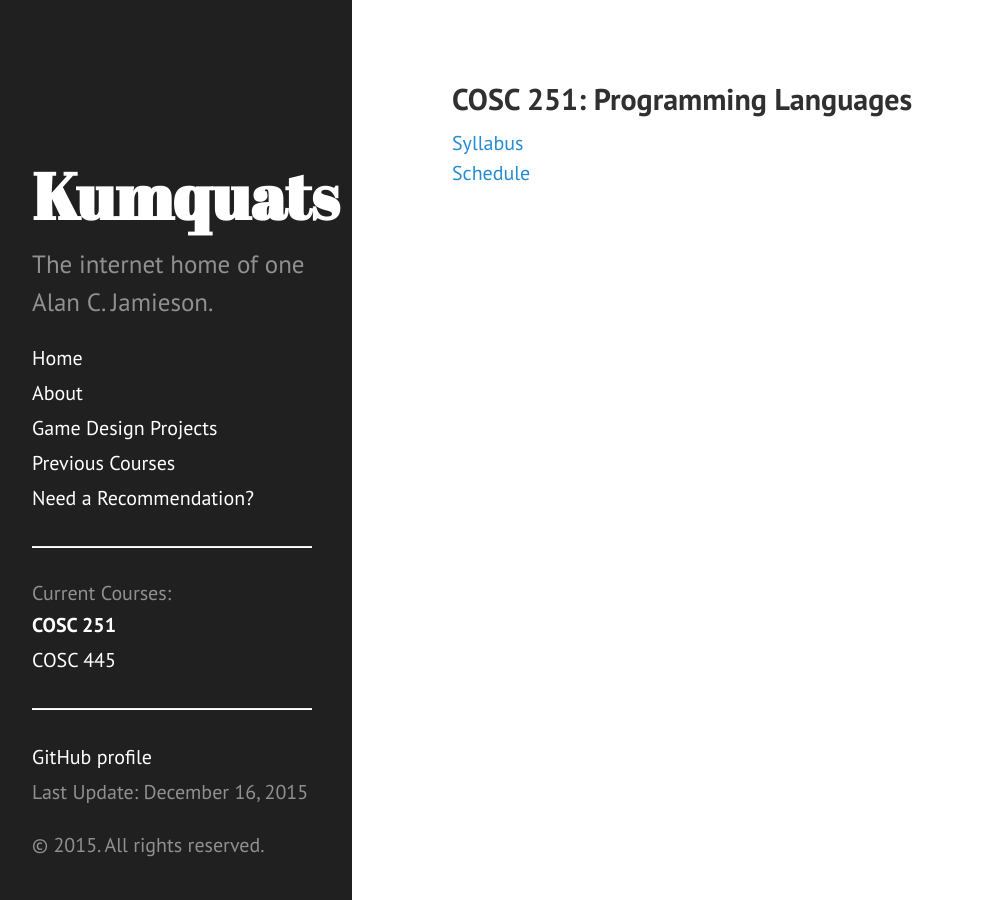
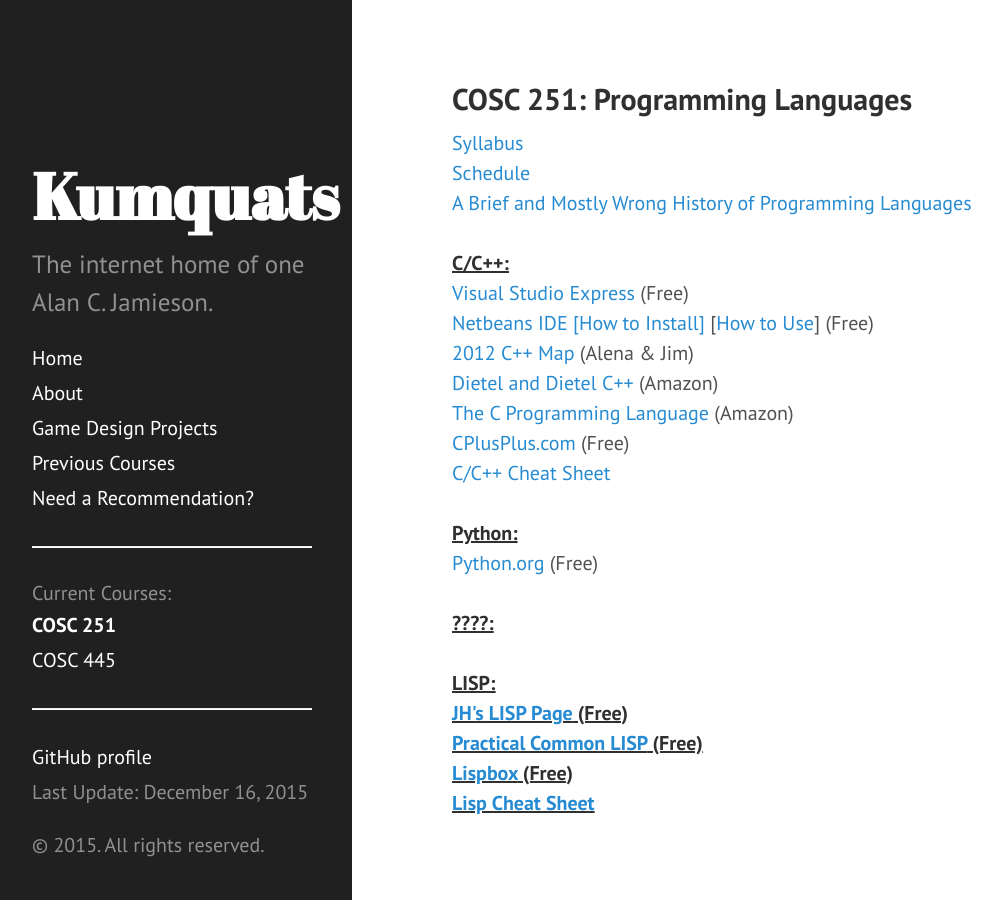
Before and after one commit to ripark/ripark.github.io, a Jekyll site: the page built from s16/cosc251.html, in a window 1280 px wide. Shown: the whole page, without its empty margins (8-1010 px from the left). Built offline with Jekyll 4.4.1, drawn with Linux system fonts in a browser that asks for light colours; Markdown is read by kramdown in place of the engine named in the settings.

Commit message:
s16 update 4

```diff
--- a/prevcourses.html
+++ b/prevcourses.html
@@ -4,6 +4,7 @@ title: Previous Courses
 ---
 
 Fall 2015:
+<br>
 <a href="http://ripark.github.io/f15/cosc201/">COSC 201 - Algorithms and Data Structures</a>
 <br>
 <a href="http://ripark.github.io/f15/cosc438/">COSC 438 - Game Design and Development</a>
--- a/s16/cosc251.html
+++ b/s16/cosc251.html
@@ -8,3 +8,65 @@ shorttitle: "COSC 251"
 <br>
 <a href="http://ripark.github.io/s16/COSC251Sched.pdf">Schedule</a>
 <br>
+
+<a href=
+        "http://james-iry.blogspot.com/2009/05/brief-incomplete-and-mostly-wrong.html"
+             rel="self">A Brief and Mostly Wrong History of
+             Programming Languages</a>
+        <br />
+        <br />
+        <strong><u>C/C++:
+        <br /></u></strong><a href=
+        "http://www.microsoft.com/visualstudio/eng/downloads"
+             rel="self">Visual Studio Express</a> (Free)
+        <br />
+        <a href="http://netbeans.org/"
+             rel="self">Netbeans IDE</a> <a href=
+             "http://netbeans.org/community/releases/70/cpp-setup-instructions.html"
+             rel="self">[How to Install]</a> [<a href=
+             "http://cnd.netbeans.org/cnd-tutorial.html"
+             rel="self">How to Use</a>]
+             (Free)<strong><u><br /></u></strong><a href=
+             "http://faculty.smcm.edu/acjamieson/s12/cppmap-2012.png"
+             rel="self">2012 C++ Map</a> (Alena &amp; Jim)
+        <br />
+        <a href=
+        "http://www.amazon.com/How-Program-7th-Paul-Deitel/dp/0136117260/ref=sr_1_2?ie=UTF8&amp;s=books&amp;qid=1264741210&amp;sr=1-2"
+             rel="self">Dietel and Dietel C++</a> (Amazon)
+        <br />
+        <a href=
+        "http://www.amazon.com/Programming-Language-2nd-Brian-Kernighan/dp/0131103628/ref=sr_1_1?ie=UTF8&amp;s=books&amp;qid=1264741177&amp;sr=8-1"
+             rel="self">The C Programming Language</a> (Amazon)
+        <br />
+        <a href="http://www.cplusplus.com/doc/tutorial/"
+             rel="self">CPlusPlus.com</a> (Free)
+        <br />
+        <a href=
+        "http://faculty.smcm.edu/acjamieson/s13/CCheatSheet.pdf"
+             rel="self">C/C++ Cheat Sheet</a>
+        <br />
+        <br />
+        <strong><u>Python:</u></strong>
+        <br />
+        <a href="http://www.python.org"
+             rel="self">Python.org</a> (Free)
+        <br />
+        <br />
+        <strong><u>????:
+        <br />
+        <br />
+        <strong><u>LISP:
+        <br /></u></strong><a href=
+        "http://www.apl.jhu.edu/~hall/lisp.html"
+             rel="self">JH's LISP Page</a> (Free)
+        <br />
+        <a href="http://www.gigamonkeys.com/book/"
+             rel="self">Practical Common LISP</a> (Free)
+        <br />
+        <a href="http://common-lisp.net/project/lispbox/"
+             rel="self">Lispbox</a> (Free)
+        <br />
+        <a href=
+        "http://faculty.smcm.edu/acjamieson/s13/LispCheatSheet.pdf"
+             rel="self">Lisp Cheat
+             Sheet</a><strong><u><br /></u></strong>
```
